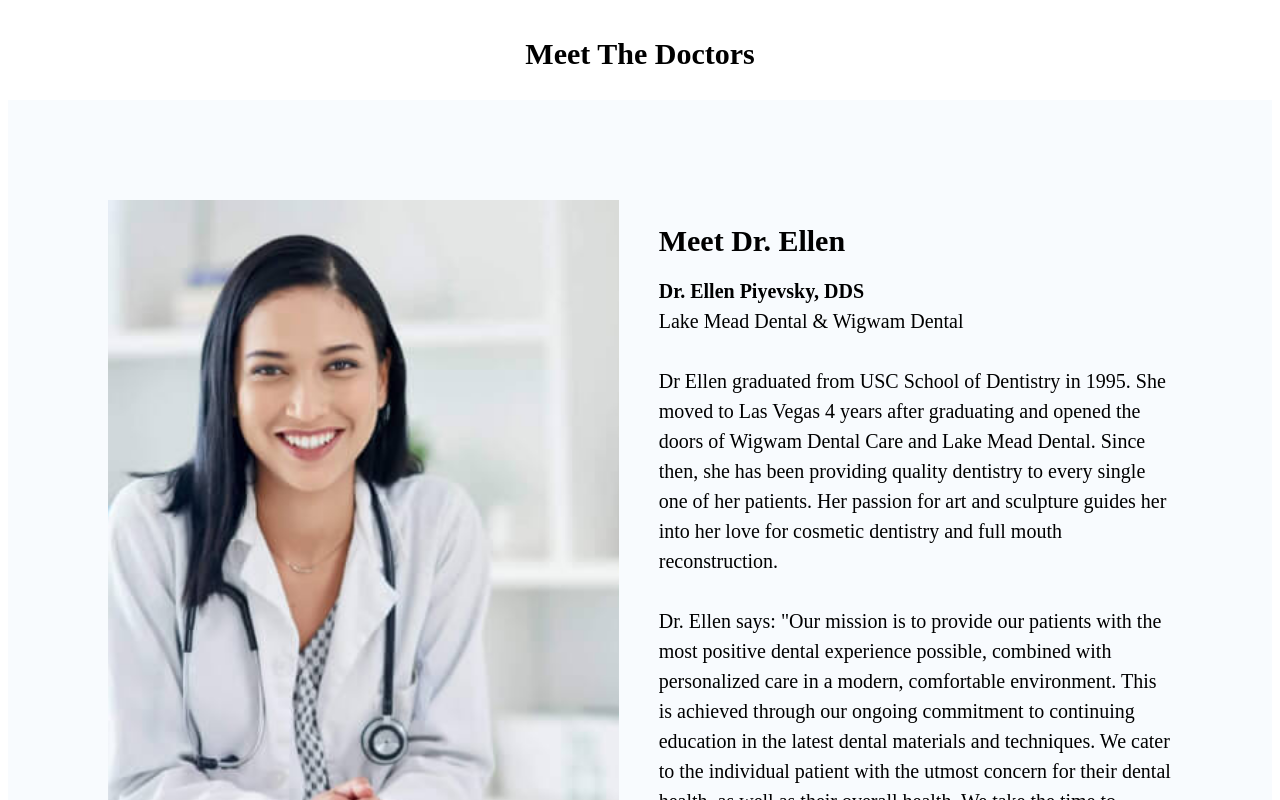
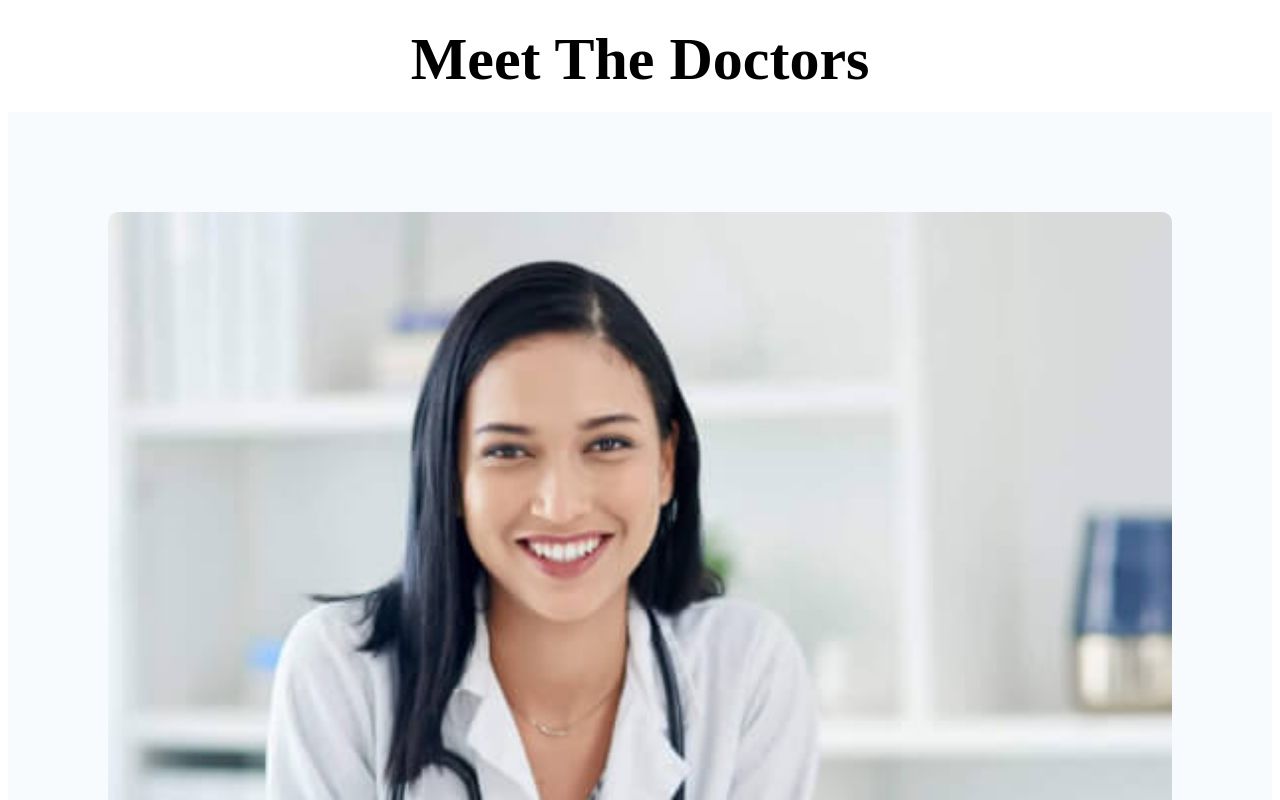
Before and after one commit to idenispankov/lake_mead_dental_next_js, a Next.js app: page /meet-the-doctors in a window 1280 px wide. Shown: the top 800 px of the page. Built offline with nearby package versions, Linux system fonts and the light colour scheme.

Commit message:
meet-the-doctors fonts updated

```diff
--- a/components/MeetOurDoctors/MeetOurDoctors.module.css
+++ b/components/MeetOurDoctors/MeetOurDoctors.module.css
@@ -1,19 +1,19 @@
 .section__heading {
   margin: 0;
   font-weight: 700;
-  font-size: 24px;
+  font-size: 21px;
   line-height: 106.5%;
   text-align: center;
-  padding: 30px;
+  padding: 20px;
 }
 
 .section__container {
   max-width: 1600px;
   margin: 0 auto;
-  padding: 30px;
+  padding: 30px 20px;
   position: relative;
   background: #f8fbfe;
-  margin-bottom: 40px;
+  margin-bottom: 20px;
 }
 
 .section__container:last-child {
@@ -36,17 +36,18 @@
   margin: 0 auto;
   margin-block-end: 20px;
   display: block;
+  border-radius: 10px;
 }
 
 .text__container_heading {
   font-weight: bold;
-  font-size: 16px;
+  font-size: 18px;
   line-height: 106.5%;
   margin-bottom: 10px;
 }
 
 .text__container_text {
-  font-size: 12px;
+  font-size: 16px;
   line-height: 150%;
   margin-bottom: 20px;
 }
@@ -60,6 +61,12 @@
   margin-bottom: 0;
 }
 
+@media screen and (min-width: 350px) {
+  .section__container {
+    padding: 30px;
+  }
+}
+
 @media screen and (min-width: 450px) {
   .section__container_image {
     background: url('../../public/images/doctor_ellen_tablet.png') no-repeat
@@ -69,32 +76,21 @@
 }
 
 @media screen and (min-width: 768px) {
-  .section__container {
-    padding: 30px;
-    display: flex;
-    justify-content: space-between;
+  .section__heading {
+    font-size: 27px;
   }
   .section__container_image {
-    margin-bottom: 0;
     min-width: 48%;
     height: 386px;
-    margin-right: 30px;
+    margin-bottom: 40px;
+  }
+  .text__container {
+    max-width: 720px;
+    margin: 0 auto;
   }
   .text__container_heading {
     font-weight: bold;
     font-size: 24px;
-    line-height: 106.5%;
-    margin-bottom: 10px;
-  }
-  .section__container_flex {
-    flex-direction: row-reverse;
-  }
-  .section__container_image_flex {
-    margin-right: 0;
-    margin-left: 30px;
-  }
-  .section__heading {
-    font-size: 30px;
   }
   .text__container_text {
     margin-bottom: 10px;
@@ -103,19 +99,24 @@
 
 @media screen and (min-width: 1024px) {
   .section__container {
-    padding: 80px 100px;
+    padding: 60px 100px;
+  }
+  .section__heading {
+    font-size: 60px;
   }
   .section__container_image {
     background: url('../../public/images/doctor_ellen_desktop.jpg') no-repeat
       center center/cover;
-    margin-right: 30px;
-    min-height: 460px;
+    height: 760px;
+  }
+  .text__container {
+    max-width: 1050px;
   }
   .text__container_heading {
-    font-size: 30px;
+    font-size: 40px;
   }
   .text__container_text {
-    font-size: 14px;
+    font-size: 20px;
     margin-bottom: 12px;
   }
 }
@@ -124,18 +125,14 @@
   .section__container {
     padding: 100px;
   }
+  .text__container {
+    max-width: 100%;
+  }
   .section__container_image {
-    min-height: 683px;
-    margin-right: 40px;
-  }
-  .text__container_heading {
-    font-size: 30px;
+    height: 960px;
   }
   .text__container_text {
-    font-size: 20px;
+    font-size: 24px;
     margin-bottom: 30px;
   }
-  .button {
-    font-size: 20px;
-  }
 }
```
